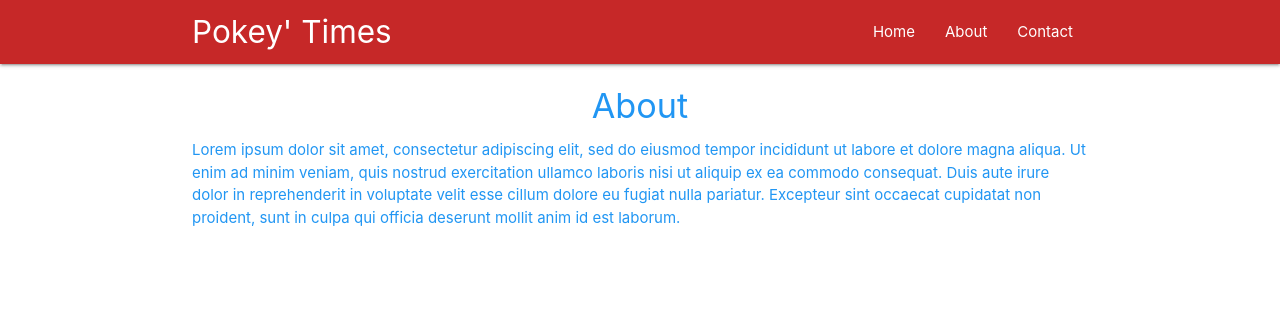
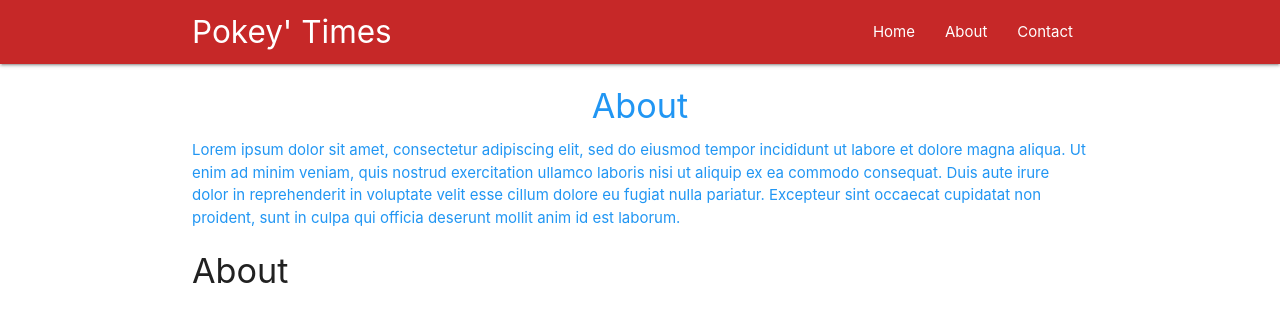
Before and after one commit to AliAzlan1/react_netninja_follow, a React (Create React App) app in the folder pokeytimes/: page /About in a window 1280 px wide. Shown: the top 322 px of the page. Built offline with nearby package versions, Linux system fonts and the light colour scheme.

Commit message:
Lesson 30: learnt basics of route parameters

```diff
--- a/pokeytimes/src/App.js
+++ b/pokeytimes/src/App.js
@@ -4,6 +4,7 @@
 import Home from './components/Home';
 import About from './components/About';
 import Contact from './components/Contact';
+import Post from './components/Post';
 
 class App extends Component {
   render() {
@@ -14,6 +15,7 @@
           <Route exact path='/' component={Home} />
           <Route path='/About' component={About} />
           <Route path='/Contact' component={Contact} />
+          <Route path='/:Post_id' component={Post} />
         </div>
       </BrowserRouter>
     );
--- /dev/null
+++ b/pokeytimes/src/components/Post.js
@@ -0,0 +1,22 @@
+import React, { Component } from 'react';
+
+class Post extends Component{
+    state = {
+        id: null
+    }
+    componentDidMount() {
+        let id =  this.props.match.params.Post_id;
+        this.setState({
+            id: id
+        })
+    }
+    render() {
+        return(
+            <div className="container">
+                <h4>{this.state.id}</h4>
+            </div>
+        )
+    }
+}
+
+export default Post
```
